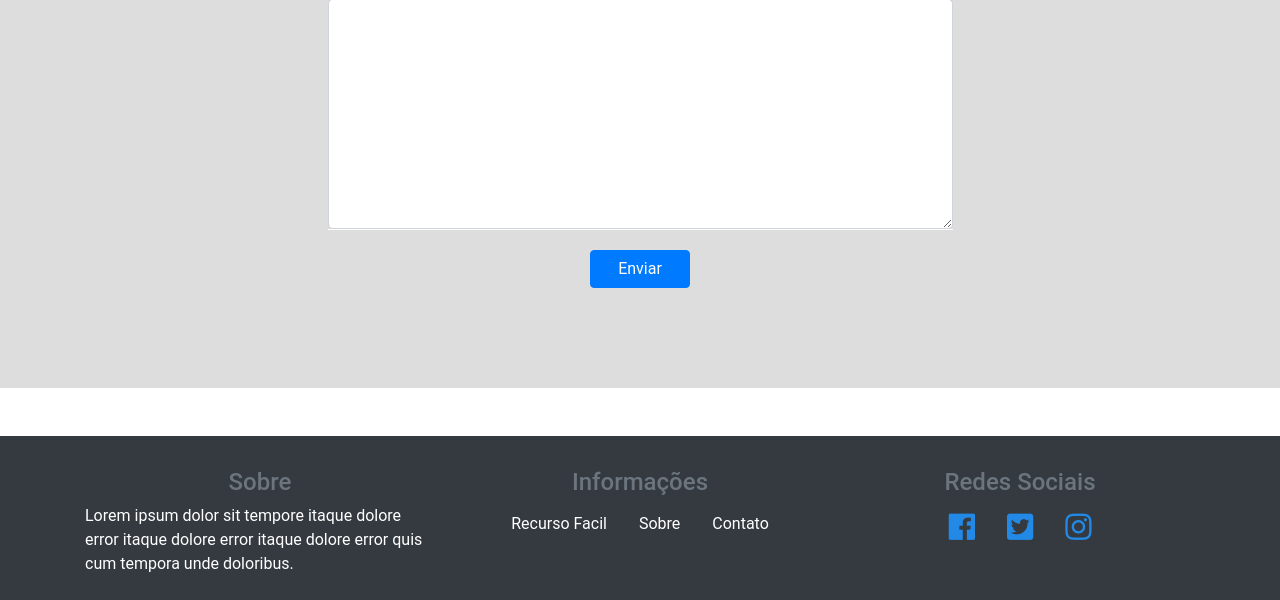
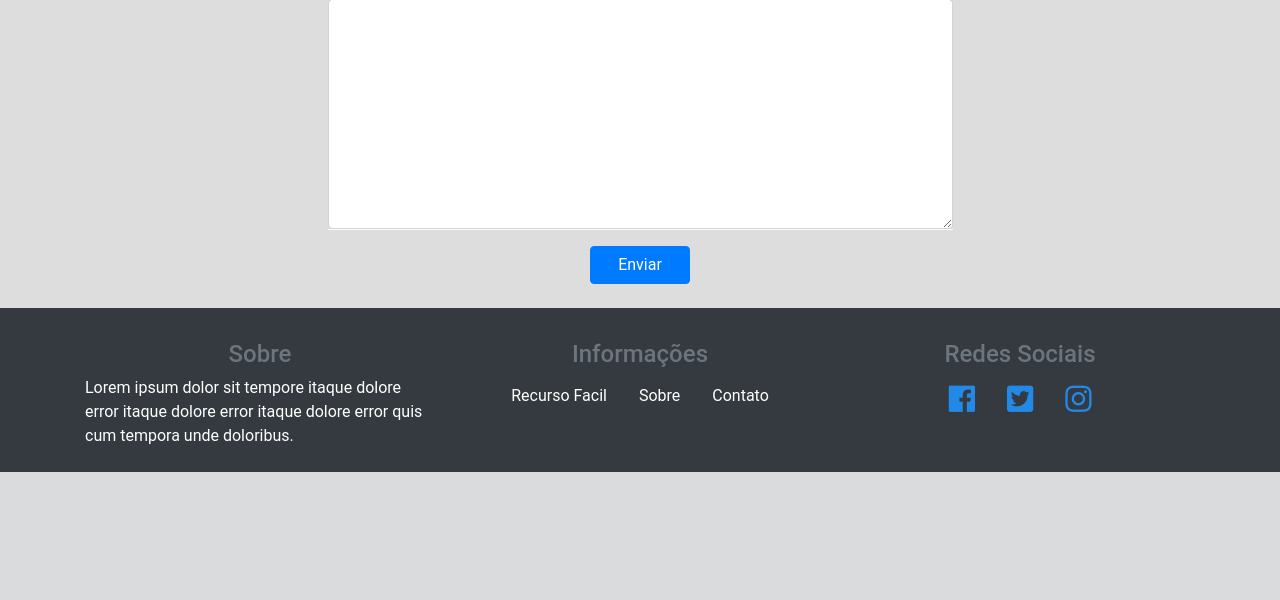
Before and after one commit to natanrch/recurso-facil, a PHP site: page /recorrer.php in a window 1280 px wide. Shown: the part 1097-1697 px from the top of the page. After the commit the page ends 1569 px from the top, so only its background shows below. Run offline with PHP 8.4, Linux system fonts and the light colour scheme; some libraries are stand-ins or nearby versions.

Commit message:
Div Gênio

```diff
--- a/footer.php
+++ b/footer.php
@@ -1,5 +1,5 @@
 <footer>
-        <nav class="bg-dark navbar mt-5">
+        <nav class="bg-dark navbar">
             <div class="container">
                 <div class="row">
                     <div class="col-md-4 mt-4">
--- a/recorrer.php
+++ b/recorrer.php
@@ -101,8 +101,8 @@ require_once 'logica-login.php';
                 <label>Razões do Recurso:</label>
                 <textarea name="razoes" class="form-control" rows=9></textarea>
               </div>
-              <div class="container" style="margin:20px 0 100px 0;">
-                <input type="submit" value="Enviar" name="" class="btn btn-primary col-2">
+              <div class="container">
+                <input type="submit" value="Enviar" name="" class="btn btn-primary col-2 mb-4">
               </div>
             </div>
           </form>
```
